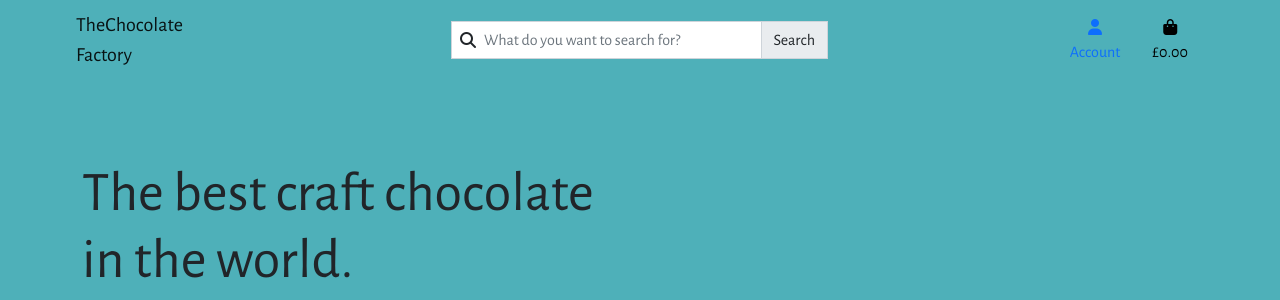
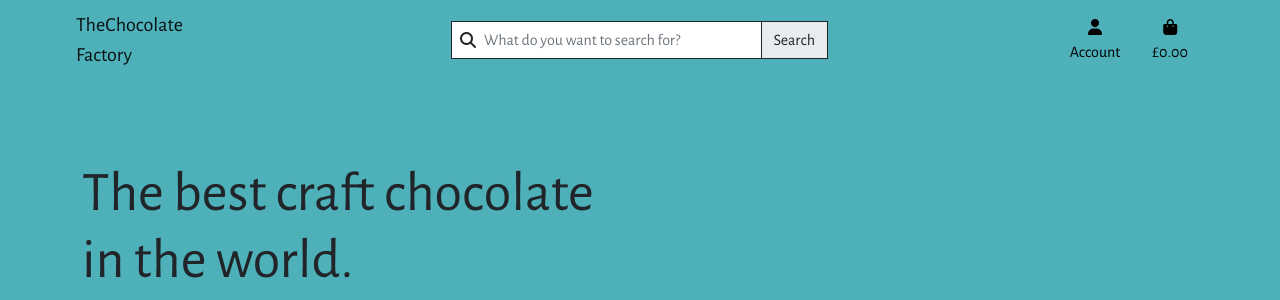
Before and after one commit to lucywoodman/the-chocolate-factory, a Django app: page / in a window 1280 px wide. Shown: the top 300 px of the page. Run offline with Django 3.2, Linux system fonts and the light colour scheme; some libraries are stand-ins or nearby versions.

Commit message:
refac: tweak header to clean up styles

```diff
--- a/templates/includes/header.html
+++ b/templates/includes/header.html
@@ -7,15 +7,15 @@
             <form method="GET" action="" class="d-flex">
                 <div class="input-group w-100">
                     <span class="search-icon"><i class="fa-solid fa-magnifying-glass"></i></span>
-                    <input class="form-control rounded-0 ps-6" type="search" placeholder="What do you want to search for?" aria-label="Search">
-                    <button class="input-group-text rounded-0" type="submit">Search</button>
+                    <input class="form-control border-dark rounded-0 ps-6" type="text" name="q" placeholder="What do you want to search for?" aria-label="Search">
+                    <button class="input-group-text border-dark rounded-0" type="submit">Search</button>
                 </div>
             </form>
         </div>
         <div class="col-12 col-lg-4 my-auto">
             <ul class="nav justify-content-end my-0">
                 <li class="nav-item dropdown">
-                    <a class="nav-link" data-bs-toggle="dropdown" href="#" role="button" aria-haspopup="true" aria-expanded="false">
+                    <a class="nav-link text-black" data-bs-toggle="dropdown" href="#" role="button" aria-haspopup="true" aria-expanded="false">
                         <div class="text-center">
                             <i class="fa-solid fa-user"></i>
                             <p class="my-0">Account</p>
@@ -34,10 +34,10 @@
                         {% endif %}
                     </div>
                 </li>
-                <li class="list-inline-item">
+                <li class="nav-item">
                     <a class="{% if grand_total %}text-info font-weight-bold{% else %}text-black{% endif %} nav-link" href="">
                         <div class="text-center">
-                            <div><i class="fa-solid fa-bag-shopping"></i></div>
+                            <i class="fa-solid fa-bag-shopping"></i>
                             <p class="my-0">
                                 {% if grand_total %}
                                     ${{ grand_total|floatformat:2 }}
```
